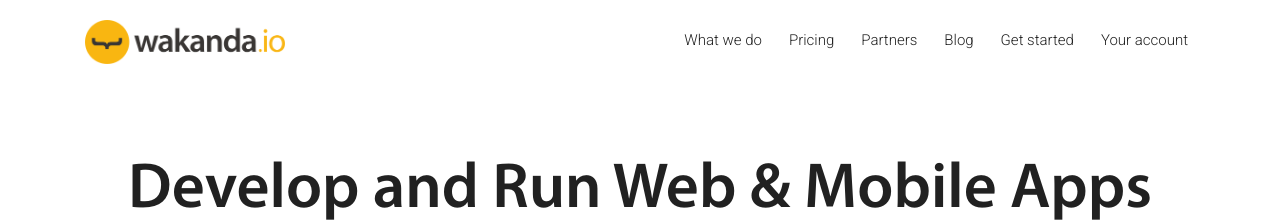
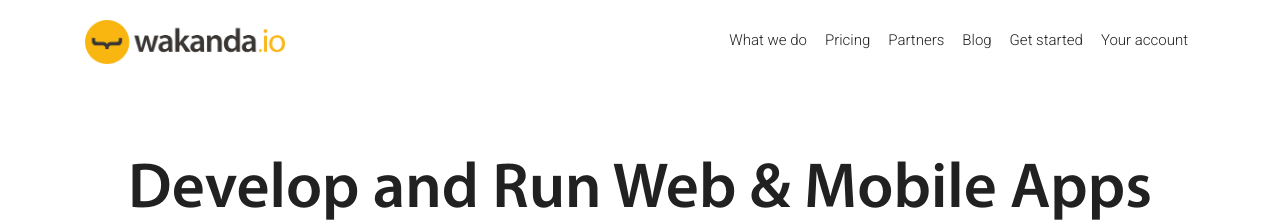
Before and after one commit to Slashtype/wakanda.io, a Jekyll site: the page built from index.html, in a window 1280 px wide. Shown: the top 223 px of the page. Built offline with Jekyll 4.4.1, drawn with Linux system fonts in a browser that asks for light colours; nearby versions of some CDN libraries.

Commit message:
Modify header menu

```diff
--- a/_includes/menu.html
+++ b/_includes/menu.html
@@ -5,11 +5,11 @@
 	  </a>
 	  <ul>
 			{% for item in site.data.menu.items %}
-		    <li class="hidden-xs-down" {% if page.url contains item.url %} class="active" {% endif %}>
+		    <li class="hidden-sm-down" {% if page.url contains item.url %} class="active" {% endif %}>
 		        <a href="{{ item.url }}" target="{{ item.target }}">{{ item.title }}</a>
 		    </li>
 			{% endfor %}
-			<li class="hidden-sm-up">
+			<li class="hidden-md-up">
 			  <a class="mobile-nav-trigger icon" href="#mobile-nav">Menu</a>
 			</li>
 	  </ul>
--- a/_scss_partials/_navigation.scss
+++ b/_scss_partials/_navigation.scss
@@ -26,6 +26,10 @@
     list-style-type: none;
     margin: 5px 0 0 0;
 
+    @media(max-width: 991px){
+      margin-top: 12px;
+    }
+
     li{
       display: inline-block;
 
@@ -49,11 +53,17 @@
         margin-left: 9px;
         padding: 8px 7px 9px;
 
+        @media(max-width: 991px){
+          padding-left: 5px;
+          padding-right: 5px;
+        }
+        &:first-child{
+          margin-left: 0;
+        }
         &:hover,
         &:focus{
           color: $main-color;
         }
-
         &.mobile-nav-trigger{
           border-radius: 4px;
           box-shadow: 0 0 0 2px $btn-vav-color inset;
```
